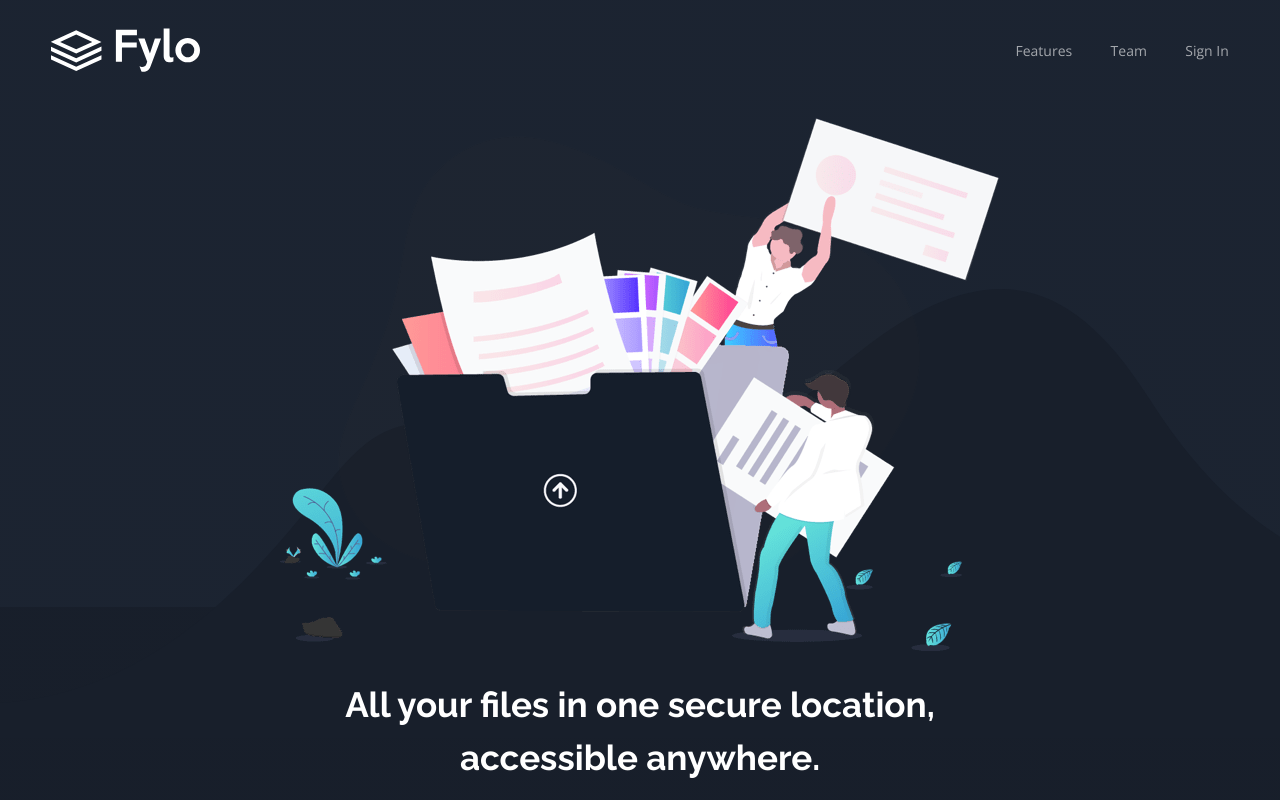
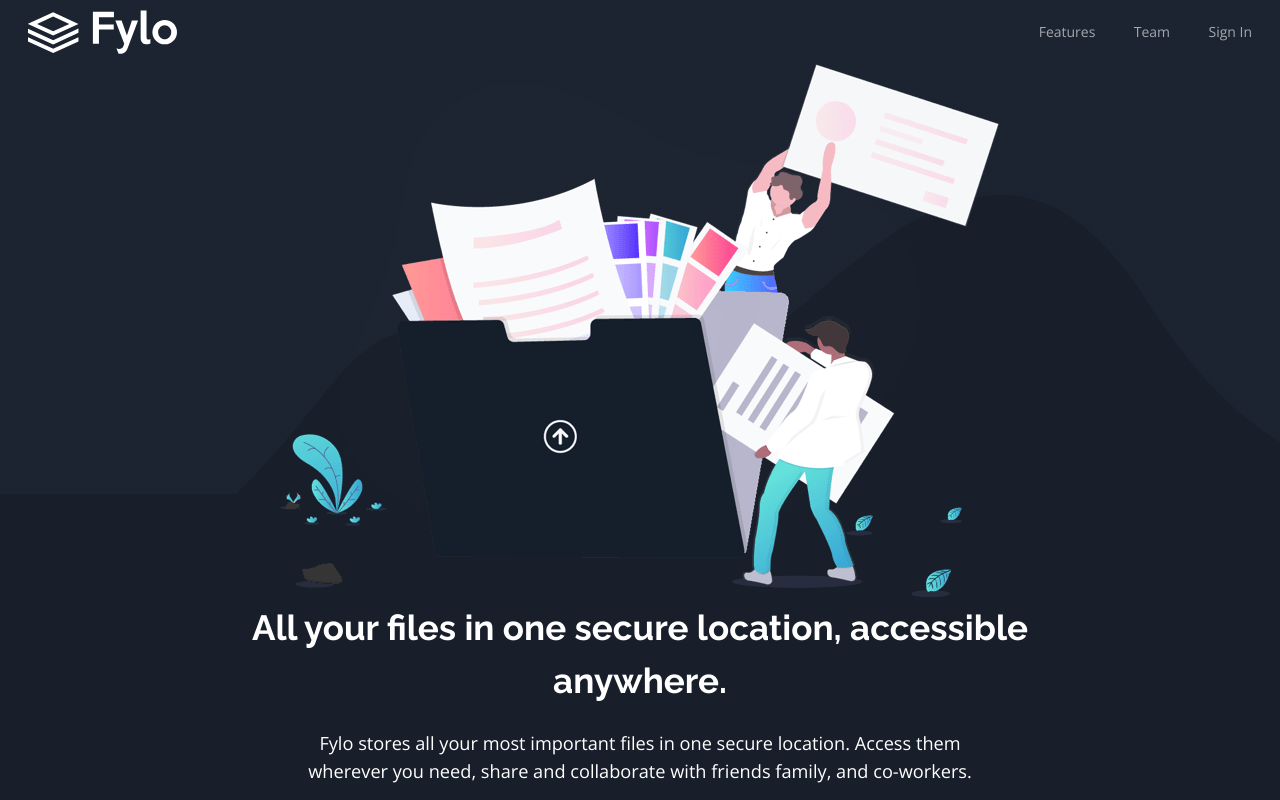
Before and after one commit to surphury/fylo-dark-theme-landing-page, a plain HTML site: page index.html in a window 1280 px wide. Shown: the top 800 px of the page. Drawn offline with nearby package versions, Linux system fonts and the light colour scheme.

Commit message:
fix(desktop) Padding issues

```diff
--- a/css/cleancss.css
+++ b/css/cleancss.css
@@ -1,4 +1,8 @@
 :root {
+    box-sizing: border-box;
+    font-size: 14px;
+    scroll-behavior: smooth;
+
     --dark-blue-sign-up: hsl(217, 28%, 15%);
     --dark-blue-main: hsl(218, 28%, 13%);
     --dark-blue-footer: hsl(216, 53%, 9%);
@@ -9,9 +13,6 @@
     --white: hsl(0, 0%, 100%);
     /* images */
     --curvy: url(../images/bg-curvy-mobile.svg);
-    font-size: 14px;
-    box-sizing: border-box;
-    scroll-behavior: smooth;
 }
 
 *,::before,::after {
@@ -78,11 +79,11 @@ address {
 
 .button {
     display: inline-block;
-    transition: .5s filter;
     width: 100%;
     border-radius: 2em;
-    line-height: 3;
+    line-height: 2.5;
     background-image: linear-gradient(35deg, var(--cyan), var(--blue));
+    transition: .5s filter;
 }
 
 .button--cyan {
@@ -91,6 +92,7 @@ address {
 }
 
 .header {
+    margin-bottom: 2em;
     background-color: var(--dark-blue-sign-up);
     background-image: var(--curvy), linear-gradient(var(--dark-blue-sign-up) 0% 59%, var(--dark-blue-main) 59% 100%);
     background-repeat: no-repeat;
@@ -100,7 +102,7 @@ address {
 .header__top-bar {
     display: flex;
     align-items: center;
-    padding: 2vmax 4vmax 0 4vmax;
+    padding: .5em 2em;
     font-weight: 200;
 }
 
@@ -125,14 +127,12 @@ address {
 
 .main-title {
     font-size: clamp(1.6rem, 2vw + 1.1rem, 2.5rem);
-}
-
-.subtitle {
-    margin-bottom: 3em;
+    margin-top: 0;
 }
 
 .main, .header__banner, .form, .footer {
-    padding: min(6%, 3em);
+    padding-left: min(6%, 3em);
+    padding-right: min(6%, 3em);
 }
 
 .features {
@@ -198,10 +198,10 @@ address {
 .form {
     display: flex;
     flex-direction: column;
+    border-radius: .5em;
+    width: min(90%,800px);
     background-color: var(--dark-blue-sign-up);
     transform: translateY(50%);
-    border-radius: .5em;
-    width: min(90%,800px);
 }
 
 .form__wrapper {
@@ -309,9 +309,14 @@ address {
     }
 
     .main-title {
-        padding-right: 20%;
-        padding-left: 20%;
+        width: 70%;
     }
+
+    .subtitle {
+        font-size: 1.3rem;
+        width: 60%;
+    }
+
     .article {
         display: grid;
         grid-template-columns: .5fr .5fr;
@@ -334,10 +339,6 @@ address {
     }
     .section__link-arrow {
         align-self: baseline;
-    }
-    .subtitle {
-        font-size: 1.3rem;
-        padding: 0 30%;
     }
     .footer__body {
         display: flex;
--- a/css/styles.css
+++ b/css/styles.css
@@ -1,4 +1,8 @@
 :root {
+    -webkit-box-sizing: border-box;
+    box-sizing: border-box;
+    font-size: 14px;
+    scroll-behavior: smooth;
     --dark-blue-sign-up: hsl(217, 28%, 15%);
     --dark-blue-main: hsl(218, 28%, 13%);
     --dark-blue-footer: hsl(216, 53%, 9%);
@@ -9,10 +13,6 @@
     --white: hsl(0, 0%, 100%);
     /* images */
     --curvy: url(../images/bg-curvy-mobile.svg);
-    font-size: 14px;
-    -webkit-box-sizing: border-box;
-    box-sizing: border-box;
-    scroll-behavior: smooth;
 }
 
 *, ::before, ::after {
@@ -81,14 +81,14 @@ address {
 
 .button {
     display: inline-block;
+    width: 100%;
+    border-radius: 2em;
+    line-height: 2.5;
+    background-image: -o-linear-gradient(55deg, var(--cyan), var(--blue));
+    background-image: linear-gradient(35deg, var(--cyan), var(--blue));
     -webkit-transition: .5s filter;
     -o-transition: .5s filter;
     transition: .5s filter;
-    width: 100%;
-    border-radius: 2em;
-    line-height: 3;
-    background-image: -o-linear-gradient(55deg, var(--cyan), var(--blue));
-    background-image: linear-gradient(35deg, var(--cyan), var(--blue));
 }
 
 .button--cyan {
@@ -97,6 +97,7 @@ address {
 }
 
 .header {
+    margin-bottom: 2em;
     background-color: var(--dark-blue-sign-up);
     background-image: var(--curvy), -webkit-gradient(linear, left top, left bottom, from(var(--dark-blue-sign-up)), color-stop(59%, var(--dark-blue-main)));
     background-image: var(--curvy), -o-linear-gradient(var(--dark-blue-sign-up) 0% 59%, var(--dark-blue-main) 59% 100%);
@@ -112,7 +113,7 @@ address {
     -webkit-box-align: center;
     -ms-flex-align: center;
     align-items: center;
-    padding: 2vmax 4vmax 0 4vmax;
+    padding: .5em 2em;
     font-weight: 200;
 }
 
@@ -144,14 +145,12 @@ address {
 
 .main-title {
     font-size: clamp(1.6rem, 2vw + 1.1rem, 2.5rem);
-}
-
-.subtitle {
-    margin-bottom: 3em;
+    margin-top: 0;
 }
 
 .main, .header__banner, .form, .footer {
-    padding: min(6%, 3em);
+    padding-left: min(6%, 3em);
+    padding-right: min(6%, 3em);
 }
 
 .features {
@@ -244,12 +243,12 @@ address {
     -webkit-box-direction: normal;
     -ms-flex-direction: column;
     flex-direction: column;
+    border-radius: .5em;
+    width: min(90%, 800px);
     background-color: var(--dark-blue-sign-up);
     -webkit-transform: translateY(50%);
     -ms-transform: translateY(50%);
     transform: translateY(50%);
-    border-radius: .5em;
-    width: min(90%, 800px);
 }
 
 .form__wrapper {
@@ -375,8 +374,11 @@ address {
         color: #fff;
     }
     .main-title {
-        padding-right: 20%;
-        padding-left: 20%;
+        width: 70%;
+    }
+    .subtitle {
+        font-size: 1.3rem;
+        width: 60%;
     }
     .article {
         display: -ms-grid;
@@ -412,10 +414,6 @@ address {
     .section__link-arrow {
         -ms-flex-item-align: baseline;
         align-self: baseline;
-    }
-    .subtitle {
-        font-size: 1.3rem;
-        padding: 0 30%;
     }
     .footer__body {
         display: -webkit-box;
--- a/index.html
+++ b/index.html
@@ -31,8 +31,8 @@
         </div>
         <div class="header__banner">
             <img src="images/illustration-intro.png" alt="People being productive" class="header__intro">
-            <h1 class="main-title">All your files in one secure location, accessible anywhere.</h1>
-            <p class="subtitle">
+            <h1 class="main-title center">All your files in one secure location, accessible anywhere.</h1>
+            <p class="subtitle center">
                 Fylo stores all your most important files in one secure location. Access them wherever you need, share
                 and collaborate with friends family, and co-workers.
             </p>
```
